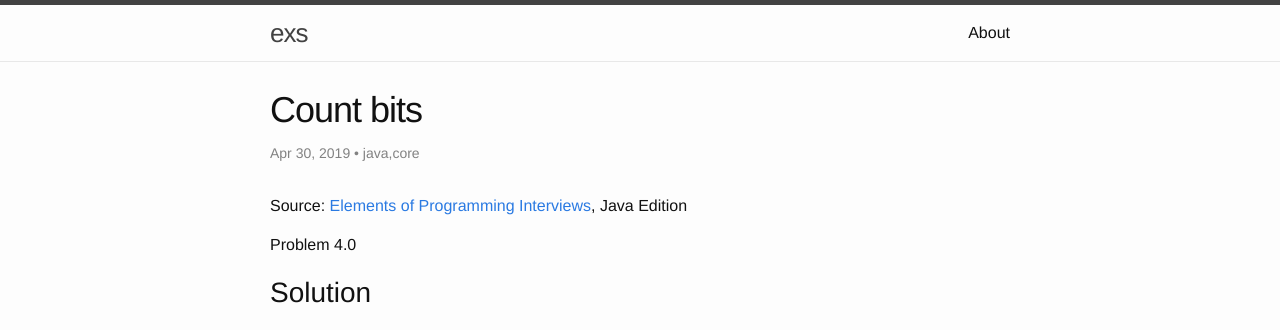
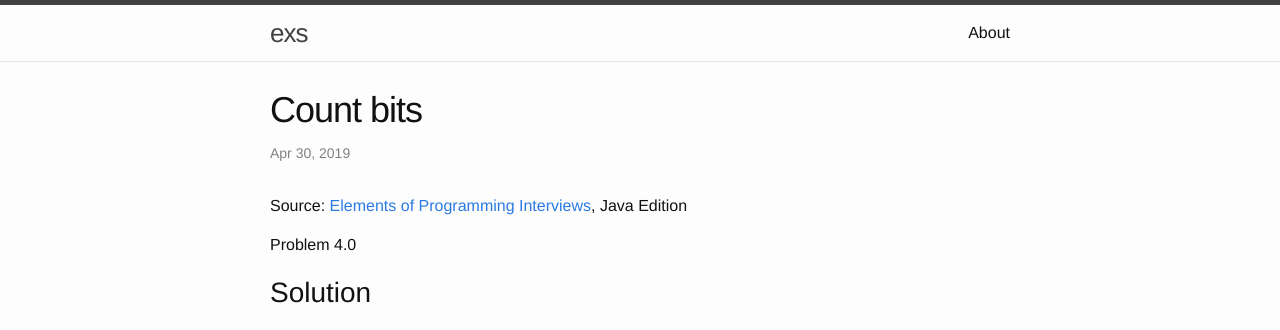
Before and after one commit to bitfragment/exs, a Jekyll site: the page built from _posts/2019-04-30-count-bits.md, in a window 1280 px wide. Shown: the top 330 px of the page. Built offline with Jekyll 4.4.1, drawn with Linux system fonts in a browser that asks for light colours.

Commit message:
Hotfix tags

```diff
--- a/_layouts/post.html
+++ b/_layouts/post.html
@@ -5,11 +5,20 @@
 
   <header class="post-header">
     <h1 class="post-title" itemprop="name headline">{{ page.title }}</h1>
-    <p class="post-meta"><time datetime="{{ page.date | date_to_xmlschema }}" itemprop="datePublished">{{ page.date | date: "%b %-d, %Y" }}</time>{% if page.tags %} • {{ page.tags }}{% endif %}{% if page.author %} • <span itemprop="author" itemscope itemtype="http://schema.org/Person"><span itemprop="name">{{ page.author }}</span></span>{% endif %}</p>
+    <p class="post-meta">
+      <time datetime="{{ page.date | date_to_xmlschema }}" itemprop="datePublished">{{ page.date | date: "%b %-d, %Y" }}</time>
+      {% if page.tags %}
+        {% unless page.tags contains "core" %}
+         • {{ page.tags }}
+        {% endunless %}
+      {% endif %}
+      {% if page.author %}
+       • <span itemprop="author" itemscope itemtype="http://schema.org/Person"><span itemprop="name">{{ page.author }}</span></span>
+      {% endif %}
+    </p>
   </header>
 
   <div class="post-content" itemprop="articleBody">
     {{ content }}
   </div>
-
 </article>
```
